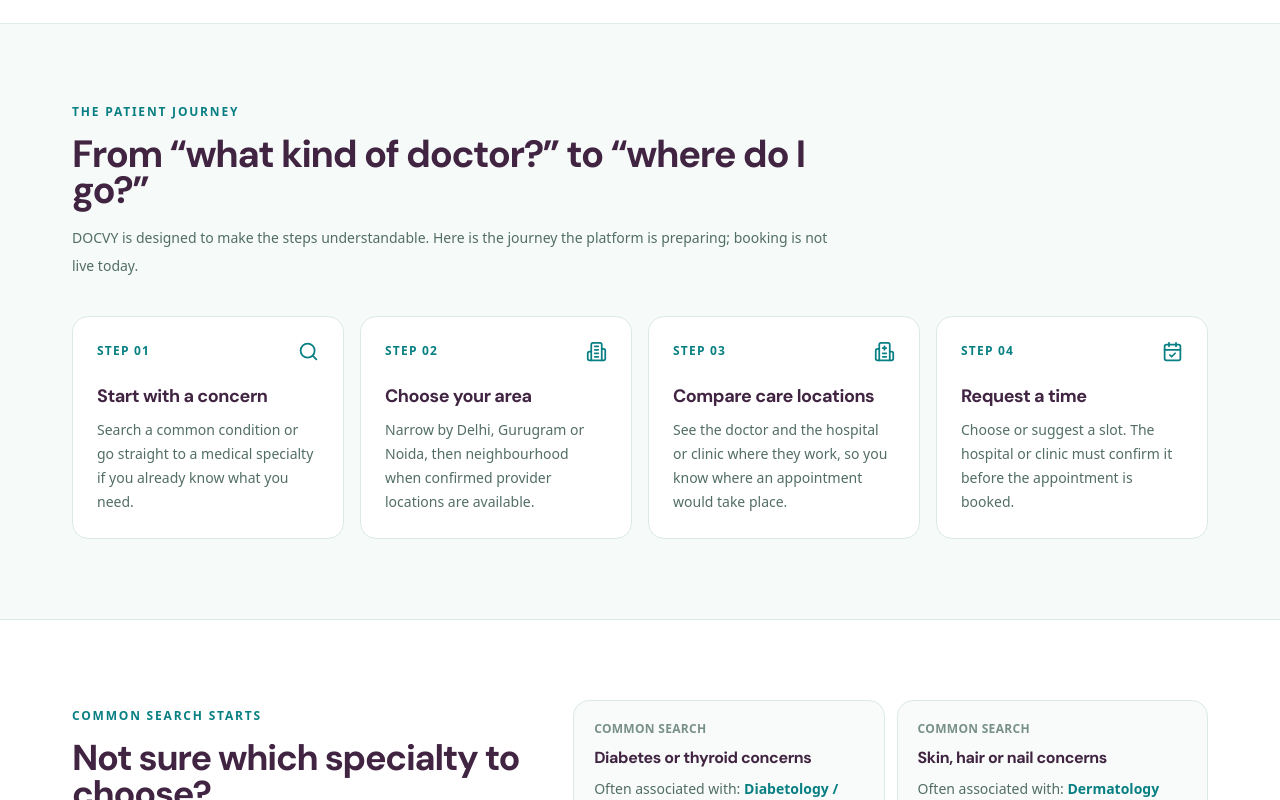
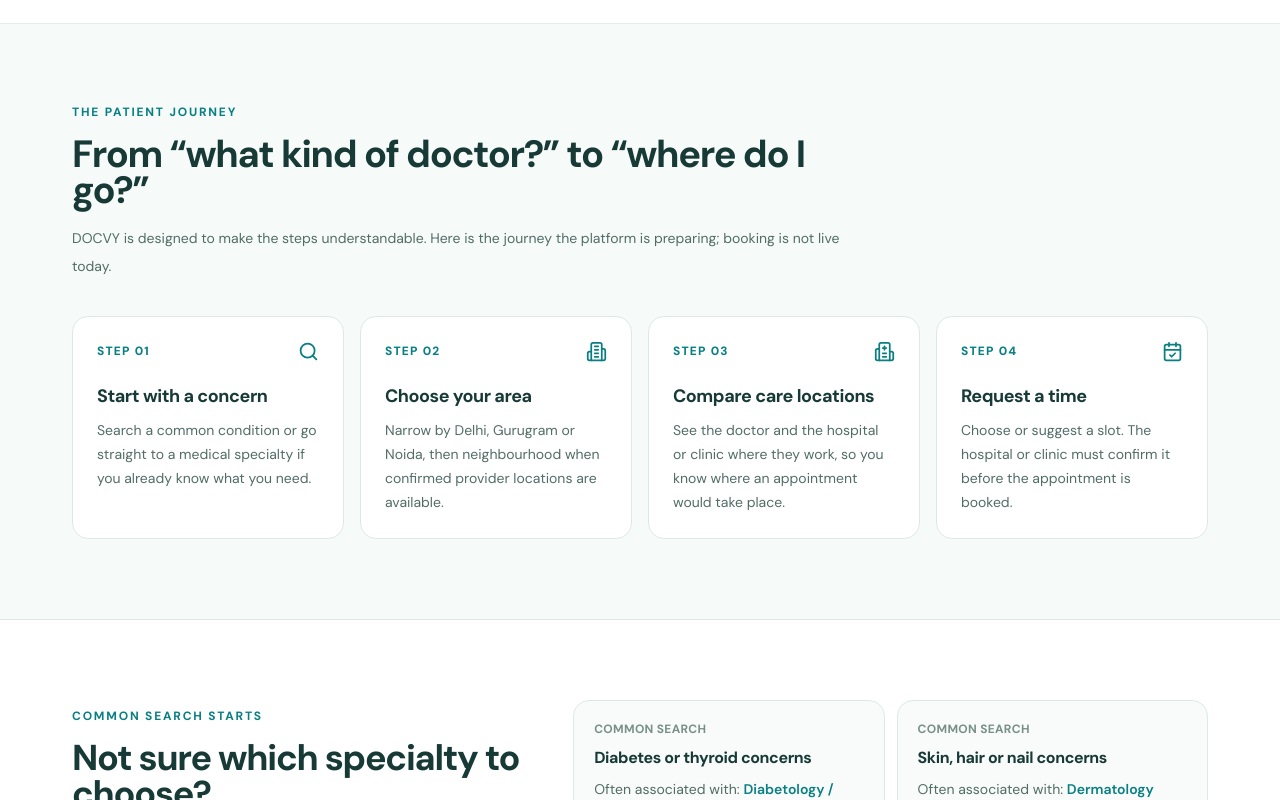
Before and after one commit to rishimartin816-ui/Docvy, a Next.js app: page / in a window 1280 px wide. Shown: the part 840-1640 px from the top of the page. Built offline with nearby package versions, Linux system fonts and the light colour scheme.

Commit message:
Align site-wide design foundation and document roadmap

```diff
--- a/tailwind.config.ts
+++ b/tailwind.config.ts
@@ -2,8 +2,8 @@ import type { Config } from "tailwindcss";
 export default {
   content: ["./app/**/*.{ts,tsx}", "./components/**/*.{ts,tsx}"],
   theme: { extend: {
-    colors: { plum: "#402442", mulb: "#653B60", sand: "#F5EFE6", porc: "#FFFCF8", lav: "#E8DDF0", rose: "#D7B9C8", ink: "#29232D", grey: "#746C75", line: "#E5DCD7" },
-    fontFamily: { head: ["var(--font-head)", "Inter", "system-ui", "sans-serif"], body: ["var(--font-body)", "system-ui", "sans-serif"] },
+    colors: { plum: "#173A37", mulb: "#087F83", sand: "#F6FAF8", porc: "#FFFFFF", lav: "#EAF5F1", rose: "#F4C5A8", ink: "#173A37", grey: "#526D66", line: "#DCEAE5" },
+    fontFamily: { head: ["var(--font-head)", "system-ui", "sans-serif"], body: ["var(--font-head)", "system-ui", "sans-serif"] },
     borderRadius: { card: "16px", btn: "10px" }, maxWidth: { site: "1200px" }
   } }, plugins: []
 } satisfies Config;
```
Also changed, not shown: 1 other file (tests, documents, lock files or other folders).
